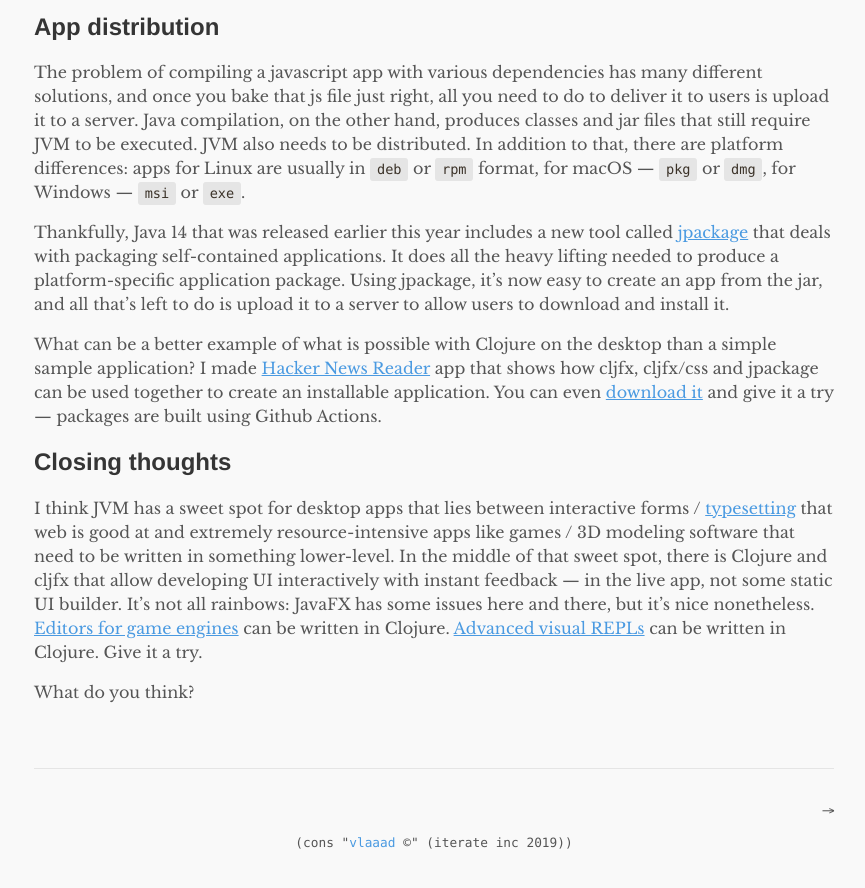
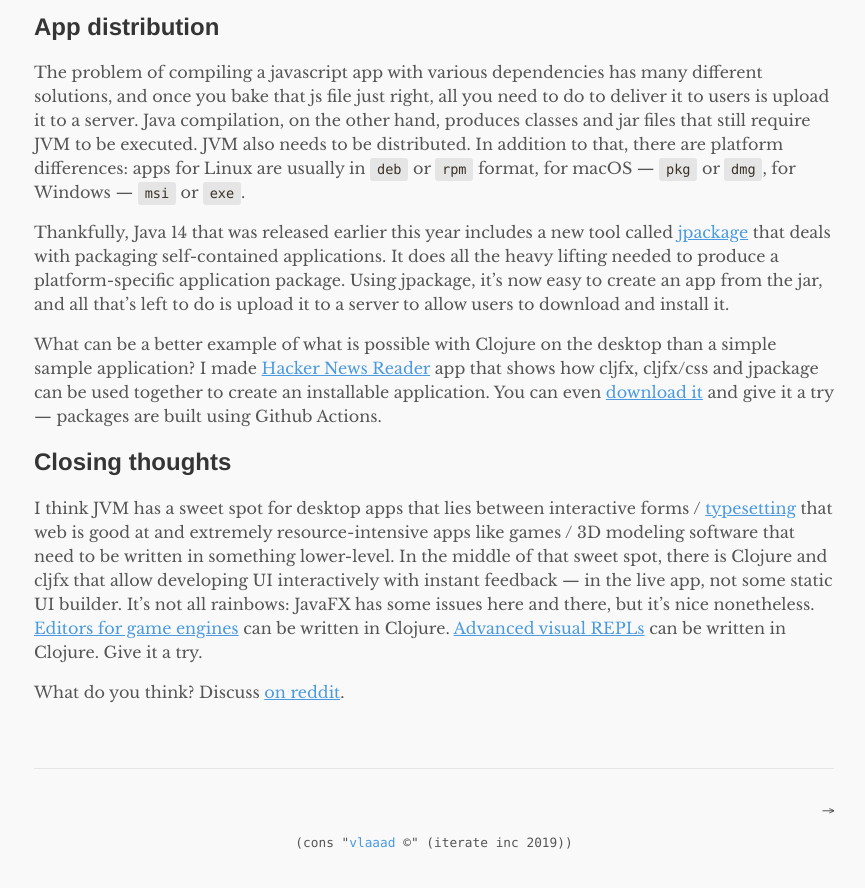
Before and after one commit to vlaaad/vlaaad.github.io, a Jekyll site: the page built from _posts/2020-03-28-year-of-clojure-on-the-desktop.md, in a window 1280 px wide and 900 px high, scrolled down 1774 px. Shown: the top 888 px of the window, without its empty margins (206-1071 px from the left). Built offline with Jekyll 4.4.1, drawn with Linux system fonts in a browser that asks for light colours.

Commit message:
Add reddit link

```diff
--- a/_posts/2020-03-28-year-of-clojure-on-the-desktop.md
+++ b/_posts/2020-03-28-year-of-clojure-on-the-desktop.md
@@ -49,4 +49,4 @@
 
 I think JVM has a sweet spot for desktop apps that lies between interactive forms / [typesetting](https://www.arp242.net/webui.html) that web is good at and extremely resource-intensive apps like games / 3D modeling software that need to be written in something lower-level. In the middle of that sweet spot, there is Clojure and cljfx that allow developing UI interactively with instant feedback — in the live app, not some static UI builder. It's not all rainbows: JavaFX has some issues here and there, but it's nice nonetheless. [Editors for game engines](https://defold.com/) can be written in Clojure. [Advanced visual REPLs](https://github.com/vlaaad/reveal) can be written in Clojure. Give it a try.
 
-What do you think?
+What do you think? Discuss [on reddit](https://www.reddit.com/r/Clojure/comments/fqimas/year_of_clojure_on_the_desktop/).
```
